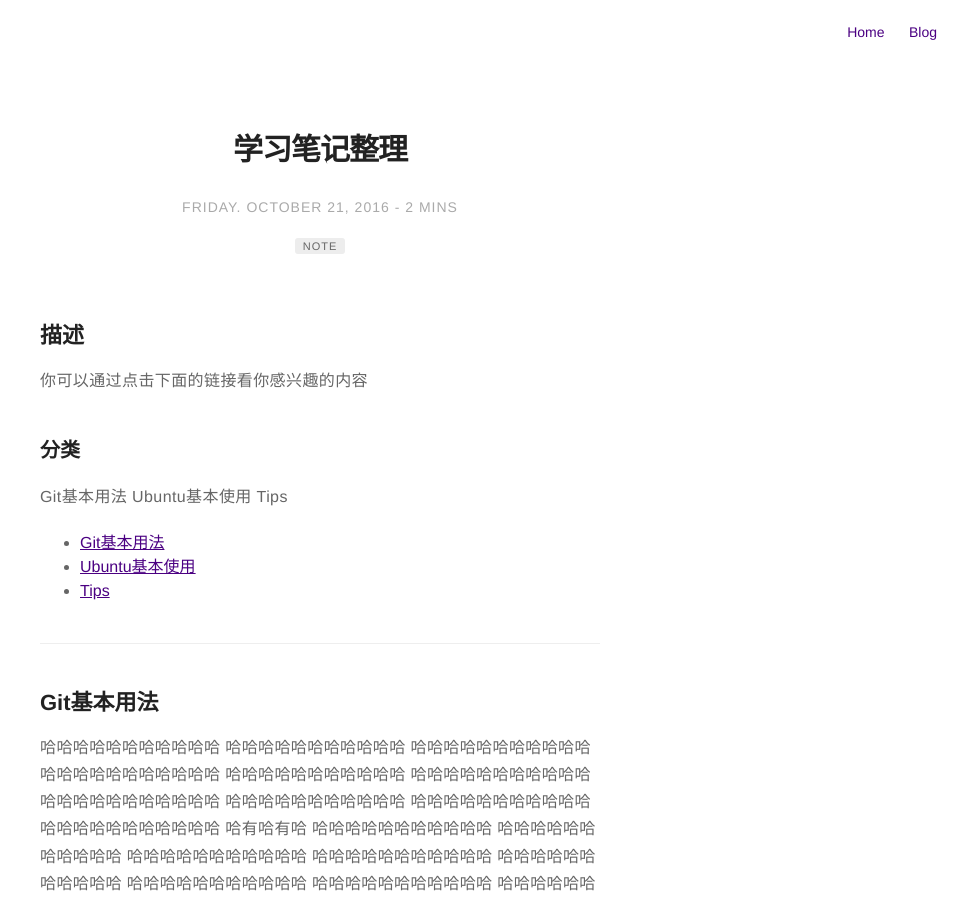
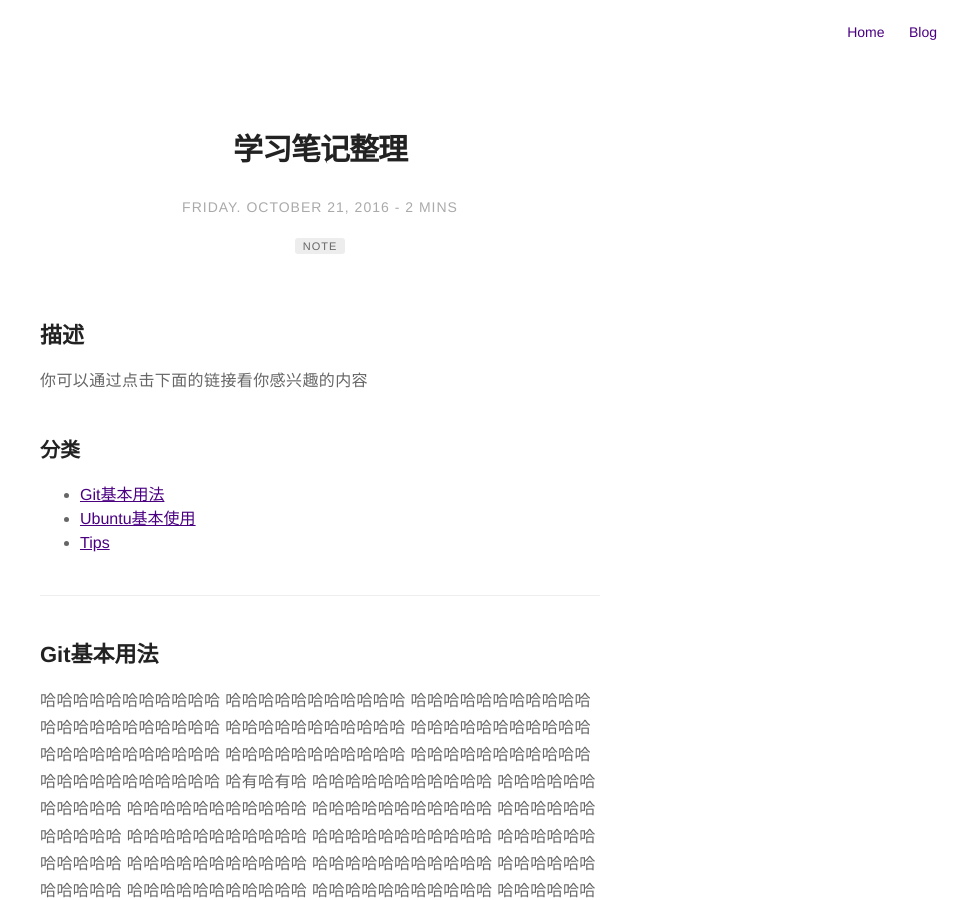
Before and after one commit to potatofly/potatofly.github.io, a Jekyll site: the page built from _posts/2016-10-21-note.markdown, in a window 1280 px wide and 900 px high. Shown: the whole window, without its empty margins (320-1280 px from the left). Built offline with Jekyll 4.4.1, drawn with Linux system fonts in a browser that asks for light colours.

Commit message:
Update 2016-10-21-note.markdown

```diff
--- a/_posts/2016-10-21-note.markdown
+++ b/_posts/2016-10-21-note.markdown
@@ -15,10 +15,6 @@ description: 整理的一些常用工具及技巧
 你可以通过点击下面的链接看你感兴趣的内容
 
 ### 分类
-
- <span id = "git">Git基本用法</span>
- <span id = "ubuntu">Ubuntu基本使用</span>
- <span id = "tips">Tips</span>
 
 - [Git基本用法](#git)
 - [Ubuntu基本使用](#ubuntu)
```
